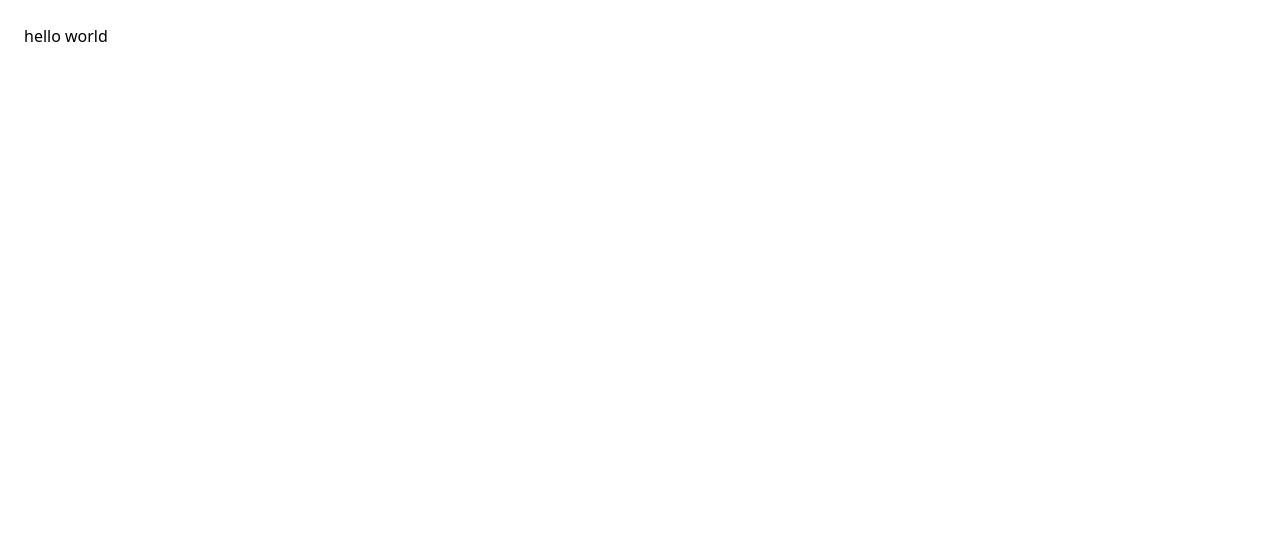
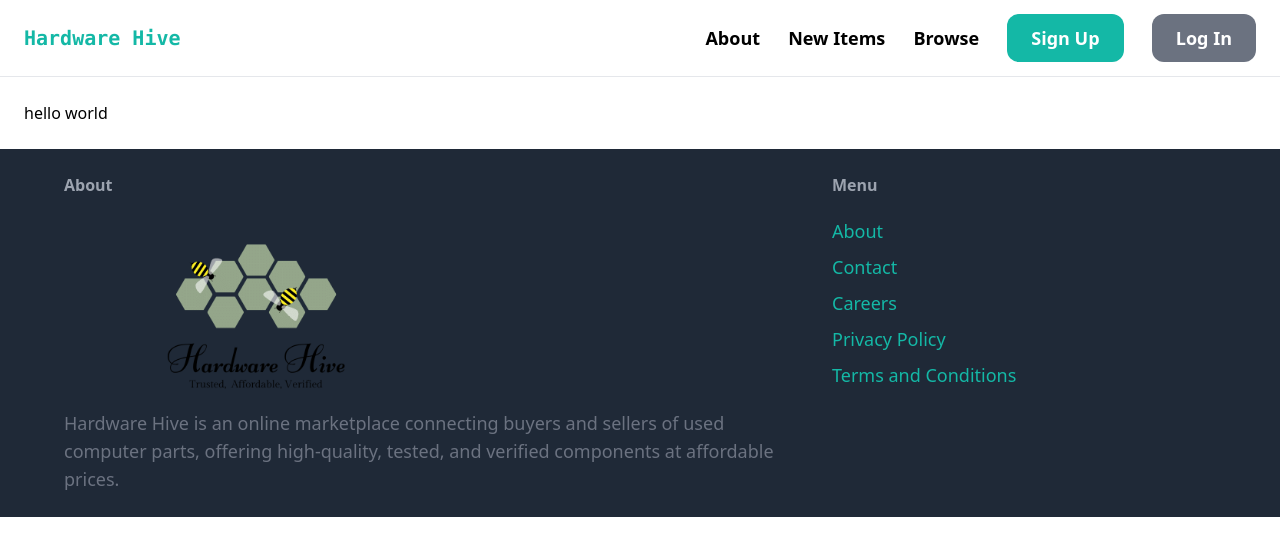
Before and after one commit to warlock-spell/MarketPlace, a Django app: page / in a window 1280 px wide. Before the commit the part shown is almost empty. Shown: the top 556 px of the page. Run offline with Django 4.2, Linux system fonts and the light colour scheme; some libraries are stand-ins or nearby versions.

Commit message:
add base templates

```diff
--- a/core/templates/core/base.html
+++ b/core/templates/core/base.html
@@ -1,14 +1,12 @@
+{% load static %}
 <!DOCTYPE html>
 <html lang="en">
-<head>
-    <meta charset="UTF-8">
-    <meta name="viewport" content="width=device-width, initial-scale=1.0">
-    <script src="https://cdn.tailwindcss.com"></script>
-    <title>{% block title %} Hardware Hive {% endblock %}</title>
-</head>
+{% include "core/includes/header.html" %}
 <body>
+{% include "core/includes/navbar.html" %}
 <div class="px-6 py-6">
     {% block content %} {% endblock %}
 </div>
+{% include "core/includes/footer.html" %}
 </body>
 </html>
--- /dev/null
+++ b/core/templates/core/includes/footer.html
@@ -0,0 +1,20 @@
+{% load static %}
+<footer class="py-6 px-16 flex justify-between bg-gray-800">
+    <div class="w-2/3 pr-10">
+        <h3 class="mb-5 font-semibold text-gray-400">About</h3>
+        <img class="object-cover h-48 w-96" src="{% static "core/img/HardwareHiveCT.png" %}" alt="">
+    <p class="text-lg text-gray-500">Hardware Hive is an online marketplace connecting buyers and sellers of used computer parts, offering high-quality, tested, and verified components at affordable prices.</p>
+    </div>
+
+    <div class="w-1/3">
+        <h3 class="mb-5 font-semibold text-gray-400">Menu</h3>
+        <ul class="space-y-2">
+            <li><a href="" class="text-lg text-teal-500 hover:text-teal-700">About</a></li>
+            <li><a href="" class="text-lg text-teal-500 hover:text-teal-700">Contact</a></li>
+            <li><a href="" class="text-lg text-teal-500 hover:text-teal-700">Careers</a></li>
+            <li><a href="" class="text-lg text-teal-500 hover:text-teal-700">Privacy Policy</a></li>
+            <li><a href="" class="text-lg text-teal-500 hover:text-teal-700">Terms and Conditions</a></li>
+        </ul>
+    </div>
+{#    <p class="text-lg text-center text-gray-500">&copy; 2023 All Rights Reserved.</p>#}
+</footer>
--- /dev/null
+++ b/core/templates/core/includes/header.html
@@ -0,0 +1,6 @@
+<head>
+    <meta charset="UTF-8">
+    <meta name="viewport" content="width=device-width, initial-scale=1.0">
+    <script src="https://cdn.tailwindcss.com"></script>
+    <title>{% block title %} Hardware Hive {% endblock %}</title>
+</head>
--- /dev/null
+++ b/core/templates/core/includes/navbar.html
@@ -0,0 +1,13 @@
+{% load static %}
+<nav class="px-6 py-6 flex justify-between items-center border-b border-gray-200">
+    <a href="/" class="text-xl font-semibold font-mono text-teal-500"> Hardware Hive </a>
+{#    <img class="object-cover h-16 w-48" src="{% static "core/img/HardwareHiveCT.png" %}" alt="">#}
+    <div class="space-x-6">
+        <a href="#" class="text-lg font-semibold hover:text-gray-500">About</a>
+        <a href="#" class="text-lg font-semibold hover:text-gray-500">New Items</a>
+        <a href="#" class="text-lg font-semibold hover:text-gray-500">Browse</a>
+
+        <a href="#" class="px-6 py-3 text-lg font-semibold hover:bg-teal-700 bg-teal-500 text-white rounded-xl">Sign Up</a>
+        <a href="#" class="px-6 py-3 text-lg font-semibold hover:bg-gray-700 bg-gray-500 text-white rounded-xl">Log In</a>
+    </div>
+</nav>
```
